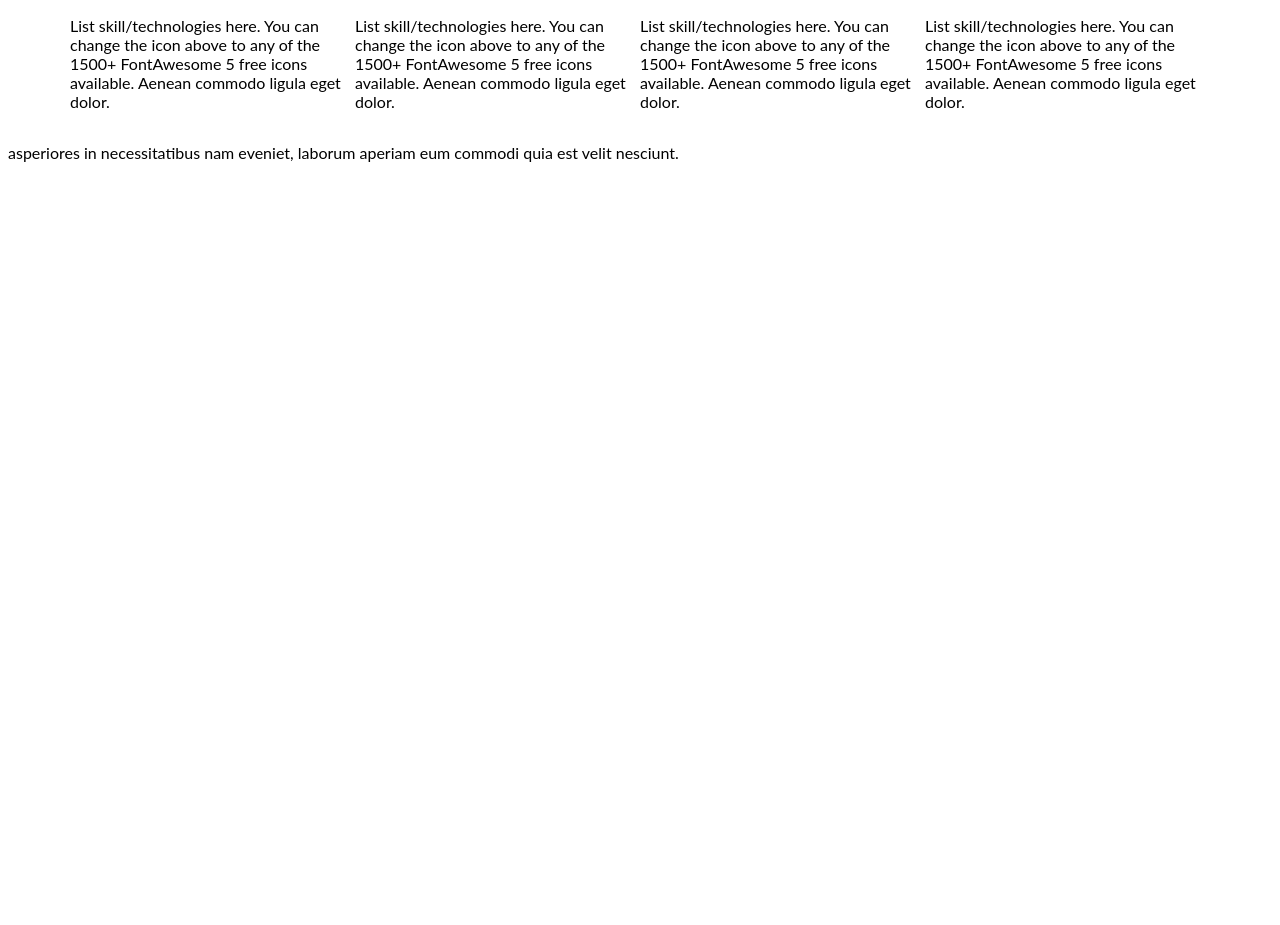
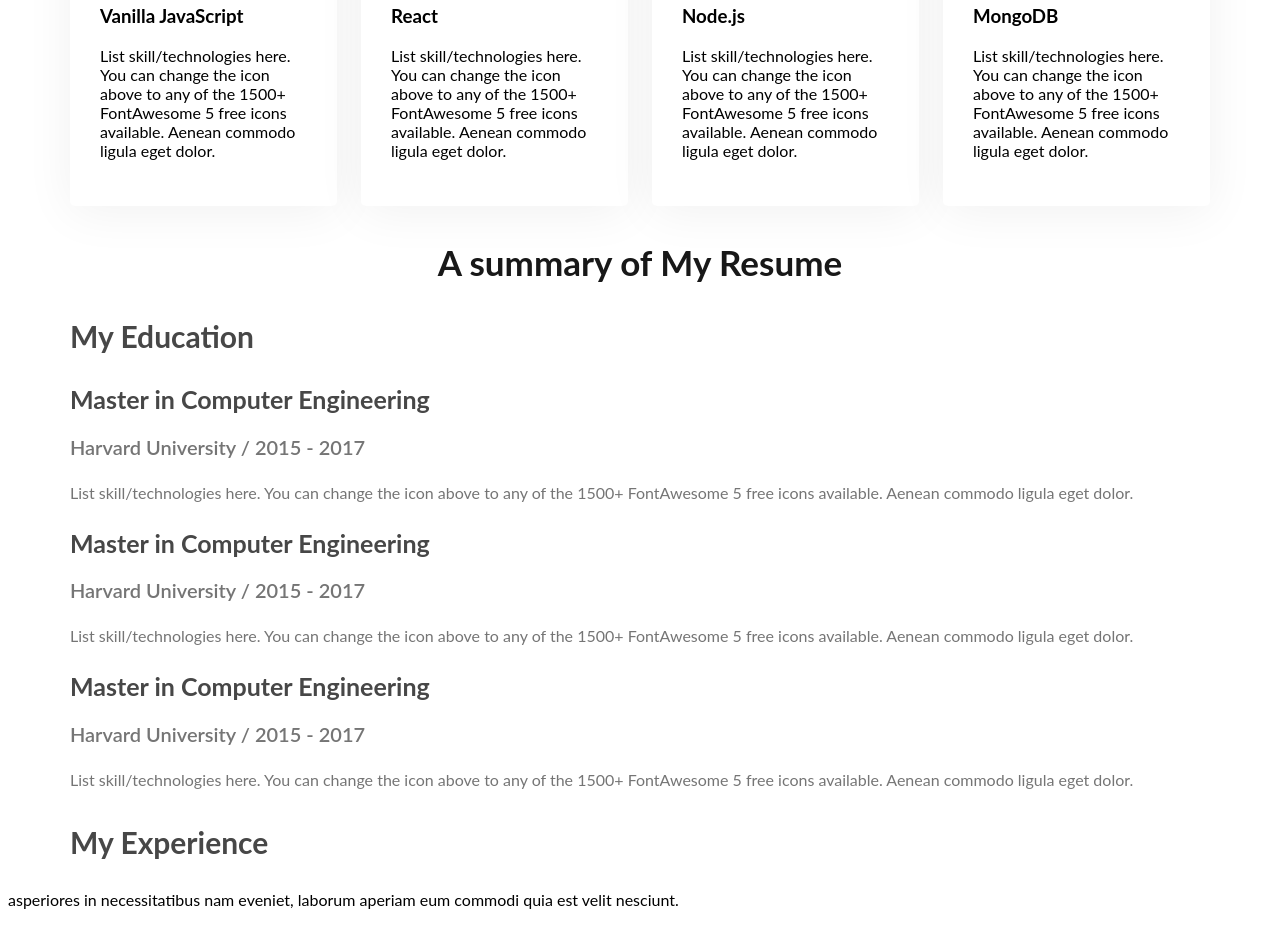
Before and after one commit to sohag55rana/my-another-portfolio, a plain HTML site: page index.html in a window 1280 px wide. Shown: the part 1976-2901 px from the top of the page. Before the commit the page ends 2154 px from the top, so only its background shows below. Drawn offline with Linux system fonts and the light colour scheme.

Commit message:
added resume item and description

```diff
--- a/index.html
+++ b/index.html
@@ -91,6 +91,41 @@
                 </div>
             </div>
         </section>
+
+        <!-- A summary of My Resume section coded here  -->
+        <!-- Resume section coded here  -->
+        <section>
+            <h3 class="section-title">A summary of My Resume</h3>
+            <div class="Resume-container">
+                <div class="resume-column">
+                    <h3 class="resume-column-title">My Education</h3>
+                    <div class="resume-item">
+                        <h2 class="resume-item-title">Master in Computer Engineering</h2>
+                        <h3 class="resume-item-institute">Harvard University / 2015 - 2017</h3>
+                        <p class="resume-item-description">List skill/technologies here. You can change the icon above
+                            to any of the 1500+ FontAwesome 5 free icons available. Aenean commodo ligula eget dolor.</p>
+                    </div>
+
+                    <div class="resume-item">
+                        <h2 class="resume-item-title">Master in Computer Engineering</h2>
+                        <h3 class="resume-item-institute">Harvard University / 2015 - 2017</h3>
+                        <p class="resume-item-description">List skill/technologies here. You can change the icon above
+                            to any of the 1500+ FontAwesome 5 free icons available. Aenean commodo ligula eget dolor.</p>
+                    </div>
+
+                    <div class="resume-item">
+                        <h2 class="resume-item-title">Master in Computer Engineering</h2>
+                        <h3 class="resume-item-institute">Harvard University / 2015 - 2017</h3>
+                        <p class="resume-item-description">List skill/technologies here. You can change the icon above
+                            to any of the 1500+ FontAwesome 5 free icons available. Aenean commodo ligula eget dolor.</p>
+                    </div>
+                </div>
+                <div class="resume-column">
+                    <h3 class="resume-column-title">My Experience</h3>
+                </div>
+            </div>
+
+        </section>
     </main>
 
 
--- a/style/style.css
+++ b/style/style.css
@@ -133,4 +133,40 @@ main{
 }
 .skill-container{
     display: flex;
+    gap: 24px;
+    /* display flex thakar jonno gap boise  */
+
 }
+.skill{
+    padding: 30px;
+    border-radius: 5px;
+    background: #FFF;
+    box-shadow: 0px 6px 50px 0px rgba(0, 0, 0, 0.06);
+}
+
+/* Resume style css here  */
+
+.resume-column-title{
+    color: #474747;
+    font-size: 30px;
+    font-weight: 700;
+}
+.resume-item-title{
+    color:#474747;
+    font-size: 25px;
+    font-weight: 700;
+
+}
+.resume-item-institute{
+    color: #757575;
+    font-size: 20px;
+    font-weight: 600;
+
+}
+.resume-item-description{
+    color: #757575;
+    font-size: 16px;
+    font-weight: 400;
+    line-height: 28px; /* 175% */
+
+}
```
